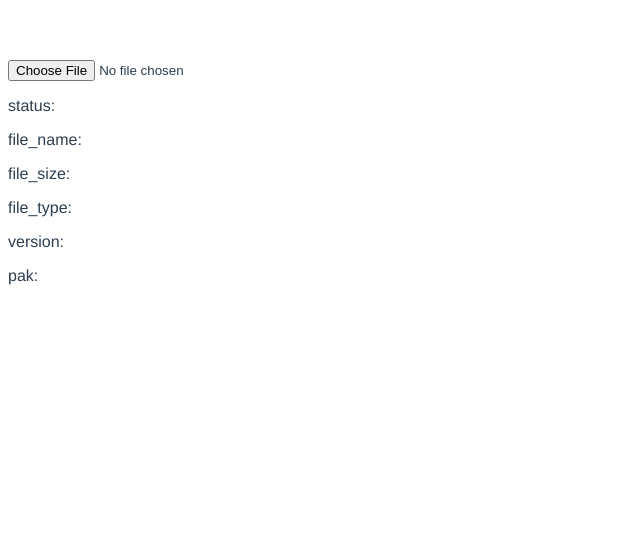
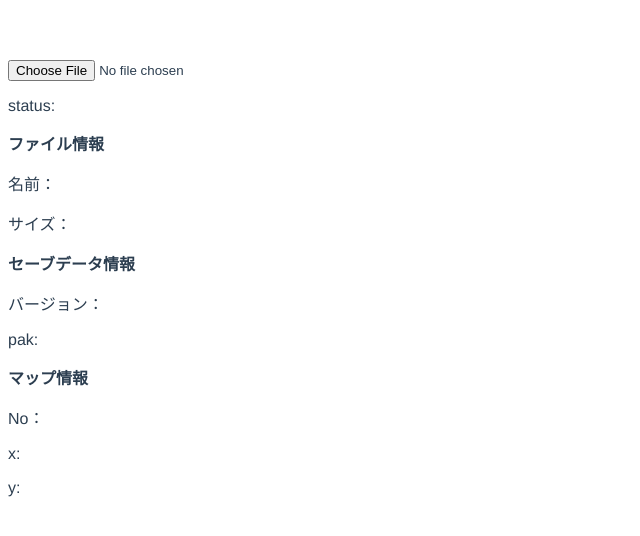
Before and after one commit to 128na/sve_analyzer, a Vue app: page / in a window 1280 px wide. Shown: the top 536 px of the page, without its empty margins (0-640 px from the left). Built offline with nearby package versions, Linux system fonts and the light colour scheme.

Commit message:
パス処理をサービスクラスに分割

```diff
--- a/src/components/FileReader.vue
+++ b/src/components/FileReader.vue
@@ -3,93 +3,62 @@
     <input type="file" @change="handleFileChange" />
 
     <p>status: {{ status }}</p>
-    <p>file_name: {{ file_name }}</p>
-    <p>file_size: {{ file_size }}</p>
-    <p>file_type: {{ file_type }}</p>
-    <p>version: {{ simutrans.version }}</p>
-    <p>pak: {{ simutrans.pak }}</p>
+    <div>
+      <strong>ファイル情報</strong>
+      <p>名前：{{ info.file.name }}</p>
+      <p>サイズ：{{ info.file.size }}</p>
+    </div>
+    <div>
+      <strong>セーブデータ情報</strong>
+      <p>バージョン：{{ info.simutrans.version }}</p>
+      <p>pak:{{ info.simutrans.pak }}</p>
+    </div>
+    <div>
+      <strong>マップ情報</strong>
+      <p>No：{{ info.map.no }}</p>
+      <p>x:{{ info.map.x }}</p>
+      <p>y:{{ info.map.y }}</p>
+    </div>
   </div>
 </template>
 <script>
-const STATUSES = {
-  file_ready: "-",
-  file_start: "ファイル読込：開始",
-  file_progress: e => `読み込み中... ${e.loaded}bytes / ${e.total}bytes `,
-  file_abort: "ファイル読込：中断",
-  file_error: "ファイル読込：失敗",
-  xml_start: "XMLパース：開始",
-  xml_end: "XMLパース：完了"
-};
-const sveParser = {
-  status: null,
-  init() {},
-  version: null,
-  pak: null
-};
-
+import fileService from "../services/file";
+import simutransService from "../services/simutrans";
 export default {
   data() {
     return {
       status: "",
-      file_name: "",
-      file_size: "",
-      file_type: "",
-      simutrans: {},
-      reader: new FileReader(),
-      parser: new DOMParser()
+      info: {
+        file: {},
+        simutrans: {},
+        map: {}
+      },
+
+      xml: null
     };
   },
   watch: {
     status(s) {
-      console.log(s);
+      // console.log(s);
     }
-  },
-  created() {
-    this.reader.onabort = e => {
-      this.status = STATUSES.file_abort;
-      console.warn(e);
-    };
-    this.reader.onerror = e => {
-      this.status = STATUSES.file_error;
-      console.warn(e);
-    };
-    this.reader.onloadstart = e => {
-      this.status = STATUSES.file_start;
-    };
-    this.reader.onprogress = e => {
-      this.status = STATUSES.file_progress(e);
-    };
-    this.reader.onload = e => {
-      this.status = STATUSES.xml_start;
-      const parser = new DOMParser();
-      const xml = this.parser.parseFromString(e.target.result, "text/xml");
-      this.status = STATUSES.xml_end;
-      this.readSimutransInfo(xml);
-    };
   },
   methods: {
     handleFileChange(e) {
-      if (e.target.files[0]) {
-        this.readFile(e.target.files[0]);
+      const file = e.target.files[0];
+      if (file) {
+        this.info.file = fileService.getFileInfo(file);
+        fileService.parseToXML(file, this.onParsed, this.onStatusChange);
       }
     },
-    readFile(file) {
-      this.readFileInfo(file);
-      this.readFileContent(file);
+    onParsed(xml) {
+      this.info.simutrans = simutransService.getSimutransInfo(xml);
+      this.info.map = simutransService.getMapInfo(xml);
+      // console.log(simutransService.getStations(xml));
+      // console.log(simutransService.getRelations(xml));
+      // console.log(simutransService.getPlayers(xml));
     },
-    readFileInfo(file) {
-      console.log(file);
-      this.file_name = file.name;
-      this.file_size = file.size;
-      this.file_type = file.type;
-    },
-    readFileContent(file) {
-      this.reader.readAsText(file);
-    },
-    readSimutransInfo(xml) {
-      const res = xml.querySelector("Simutrans");
-      this.simutrans.version = res.getAttribute("version");
-      this.simutrans.pak = res.getAttribute("pak");
+    onStatusChange(status) {
+      this.status = status;
     }
   }
 };
--- /dev/null
+++ b/src/const.js
@@ -0,0 +1,10 @@
+const STATUSES = {
+  file_ready: "-",
+  file_start: "ファイル読込：開始",
+  file_progress: e => `読み込み中... ${e.loaded}bytes / ${e.total}bytes `,
+  file_abort: "ファイル読込：中断",
+  file_error: "ファイル読込：失敗",
+  xml_start: "XMLパース：開始",
+  xml_end: "XMLパース：完了"
+};
+export { STATUSES };
--- /dev/null
+++ b/src/services/file.js
@@ -0,0 +1,37 @@
+import { STATUSES } from '../const';
+
+export default {
+  getFileInfo(file) {
+    return {
+      name: file.name,
+      size: file.size
+    }
+  },
+  parseToXML(file, onParsed, onStatusChange = null) {
+    onStatusChange = onStatusChange || function () { };
+    const reader = new FileReader()
+    reader.onabort = e => {
+      console.warn(e);
+      onStatusChange(STATUSES.file_abort);
+    };
+    reader.onerror = e => {
+      console.warn(e);
+      onStatusChange(STATUSES.file_error);
+    };
+    reader.onloadstart = e => {
+      onStatusChange(STATUSES.file_start);
+    };
+    reader.onprogress = e => {
+      onStatusChange(STATUSES.file_progress(e));
+    };
+    reader.onload = e => {
+      onStatusChange(STATUSES.xml_start);
+      const parser = new DOMParser();
+      const xml = parser.parseFromString(e.target.result, "text/xml");
+      onStatusChange(STATUSES.xml_end);
+      onParsed(xml);
+    };
+
+    reader.readAsText(file);
+  },
+}
--- /dev/null
+++ b/src/services/simutrans.js
@@ -0,0 +1,30 @@
+export default {
+  getSimutransInfo(xml) {
+    const res = xml.querySelector("Simutrans");
+    return {
+      version: res.getAttribute("version"),
+      pak: res.getAttribute("pak")
+    }
+  },
+  getMapInfo(xml) {
+    const res = xml.querySelector("einstellungen_t");
+    // [...res.childNodes].map((n, i) => console.log(i, n.textContent))
+    return {
+      x: res.childNodes.item(1).textContent,
+      y: res.childNodes.item(27).textContent,
+      no: res.childNodes.item(3).textContent,
+    }
+  },
+  getStations(xml) {
+    const res = xml.querySelector("planquadrat_t");
+    console.log(res);
+  },
+  getRelations(xml) {
+    const res = xml.querySelector("haltestelle_t");
+    console.log(res);
+  },
+  getPlayers(xml) {
+    const res = xml.querySelector("spieler_t");
+    console.log(res);
+  },
+}
```
Also changed, not shown: src/components/HelloWorld.vue (deleted, +0 -57 lines), 1 other file (tests, documents, lock files or other folders).
